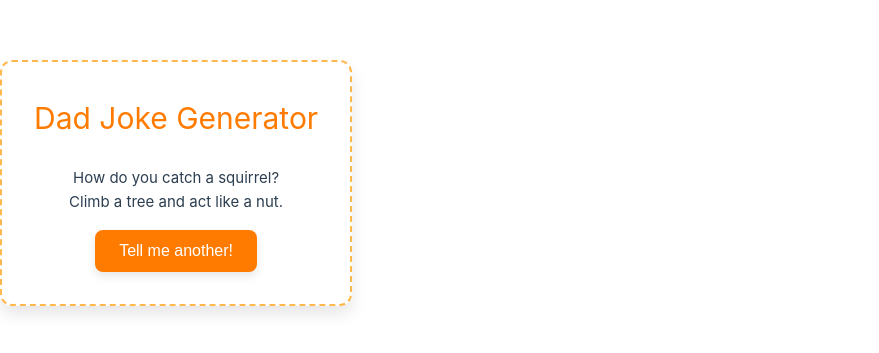
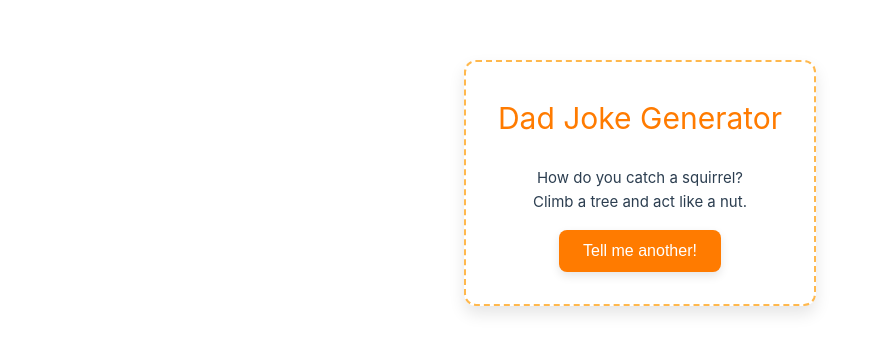
Before and after one commit to vukoviciv/dad-jokes, a Vue app: page / in a window 1280 px wide. Shown: the part 217-570 px from the top of the page, without its empty margins (0-879 px from the left). Built offline with nearby package versions, Linux system fonts and the light colour scheme; the HTML template or start-up script is replaced by a standard one.

Commit message:
fix app display css

```diff
--- a/src/styles/main.css
+++ b/src/styles/main.css
@@ -2,6 +2,9 @@
 
 #app {
   max-width: 80rem;
+  margin: 0 auto;
+  padding: 2rem;
+  font-weight: normal;
 }
 
 @media (min-width: 1024px) {
```
